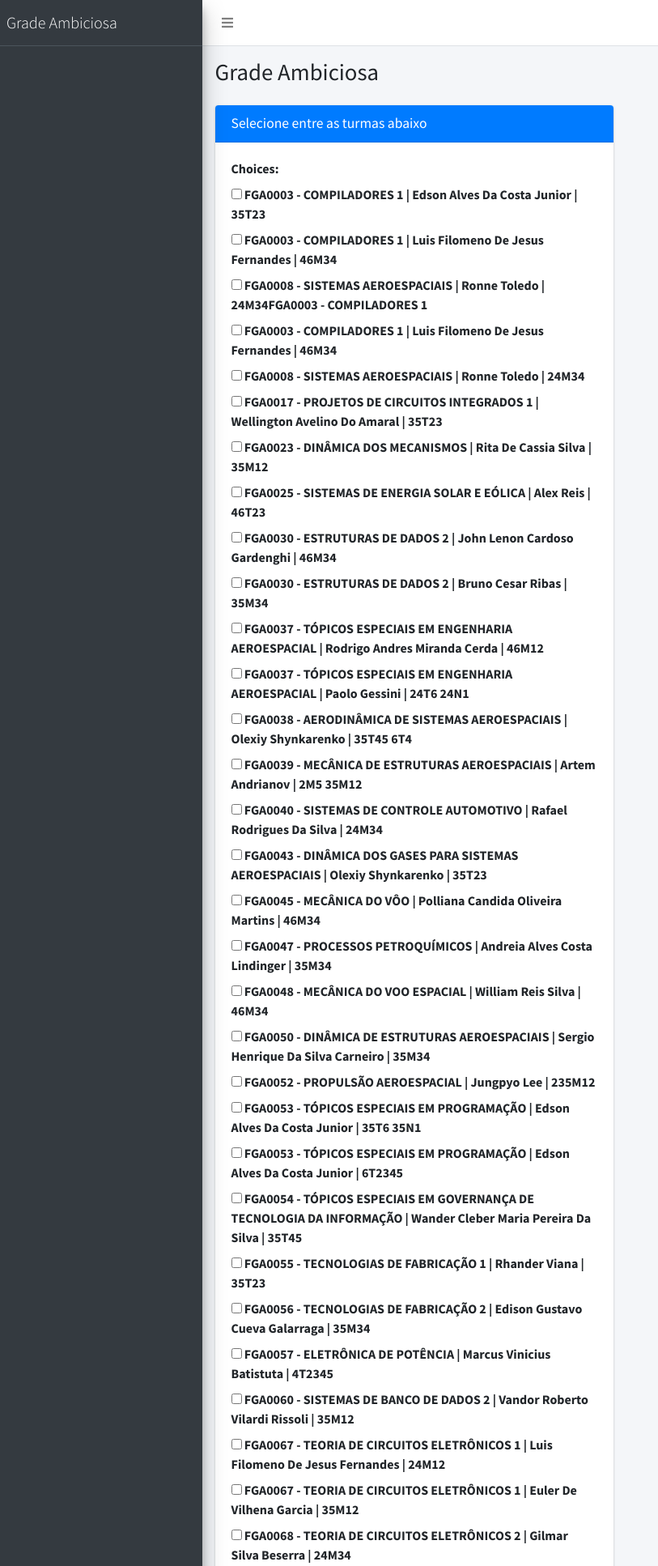
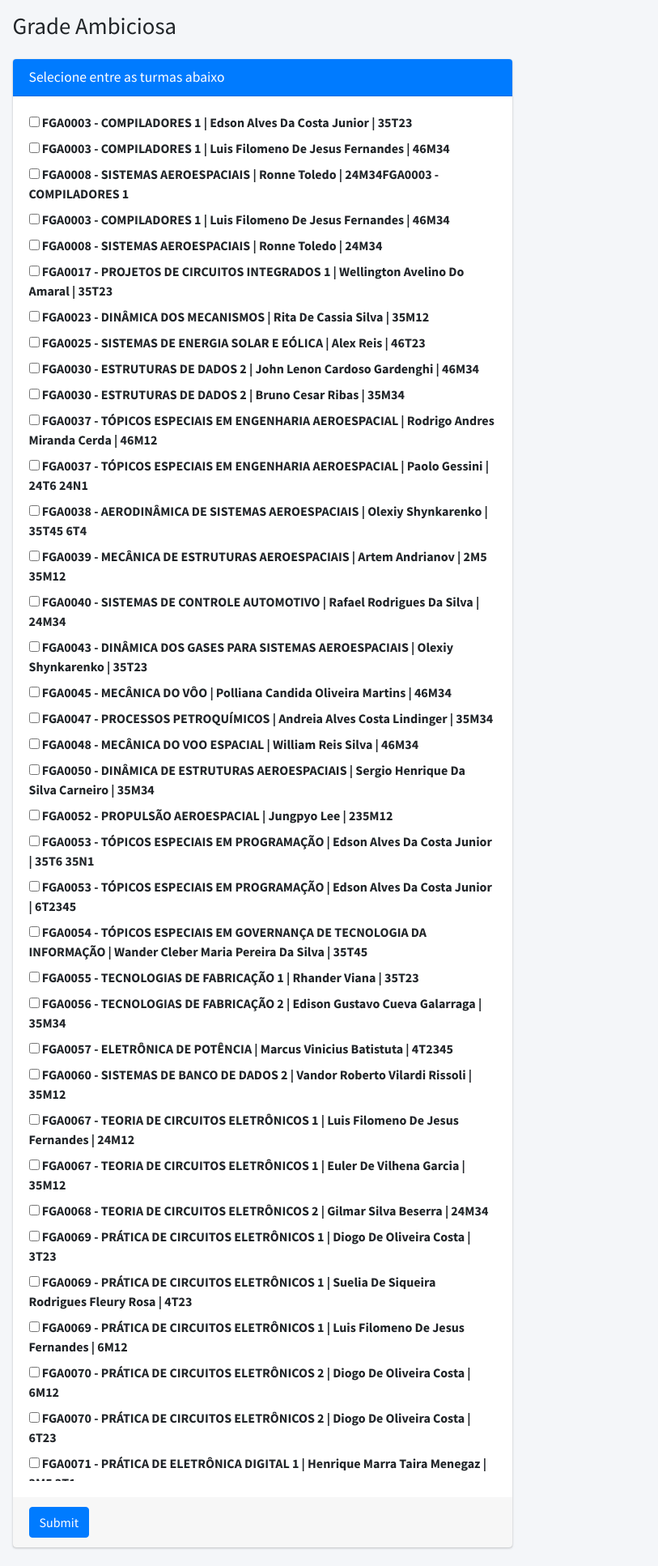
Before and after one commit to projeto-de-algoritmos/Greed_GradeAmbiciosa, a Django app: page / in a window 1280 px wide. Shown: the top 1934 px of the page at 81% size, without its empty margins (0-813 px from the left). Run offline with Django 4.2, Linux system fonts and the light colour scheme; some libraries are stand-ins or nearby versions.

Commit message:
feat: modifica interface e adiciona scroll na lista de turmas

```diff
--- a/api/forms.py
+++ b/api/forms.py
@@ -6,5 +6,6 @@ turmas = [Turma(turma.split(",")[0], turma.split(",")[1], turma.split(",")[2]) f
 class ClassroomsForm(forms.Form):
     choices = forms.MultipleChoiceField(
         choices=[(i, f"{turmas[i].nome} | {turmas[i].professor.title()} | {turmas[i].horario}") for i in range(len(turmas))],
-        widget=forms.CheckboxSelectMultiple,
+        widget=forms.CheckboxSelectMultiple(attrs={'class': 'checkbox-scroll'}),
+        label='',
     )
--- a/api/templates/api/index.html
+++ b/api/templates/api/index.html
@@ -1,6 +1,12 @@
 <!DOCTYPE html>
 <html lang="en">
    <head>
+      <style>
+         .checkbox-scroll {
+             max-height: 65vh; /* Defina a altura máxima desejada para a lista de checkboxes */
+             overflow-y: auto; /* Adicione uma barra de rolagem se a altura máxima for excedida */
+         }
+     </style>
       <meta charset="utf-8">
       <meta name="viewport" content="width=device-width, initial-scale=1">
       <title>Grade Ambiciosa</title>
@@ -11,23 +17,11 @@
    </head>
    <body class="hold-transition sidebar-mini">
       <div class="wrapper">
-         <nav class="main-header navbar navbar-expand navbar-white navbar-light">
-            <ul class="navbar-nav">
-               <li class="nav-item">
-                  <a class="nav-link" data-widget="pushmenu" href="#" role="button"><i class="fas fa-bars"></i></a>
-               </li>
-            </ul>
-         </nav>
-         <aside class="main-sidebar sidebar-dark-primary elevation-4">
-            <a href="#" class="brand-link">
-            <span class="brand-text font-weight-light">Grade Ambiciosa</span>
-            </a>
-         </aside>
-         <div class="content-wrapper">
+         <div class="content-wrapper" style="margin-left: 0;"">
             <div class="content-header">
                <div class="container-fluid">
                   <div class="row mb-2">
-                     <div class="col-sm-6">
+                     <div class="col-sm-12">
                         <h1 class="m-0">Grade Ambiciosa</h1>
                      </div>
                   </div>
```
